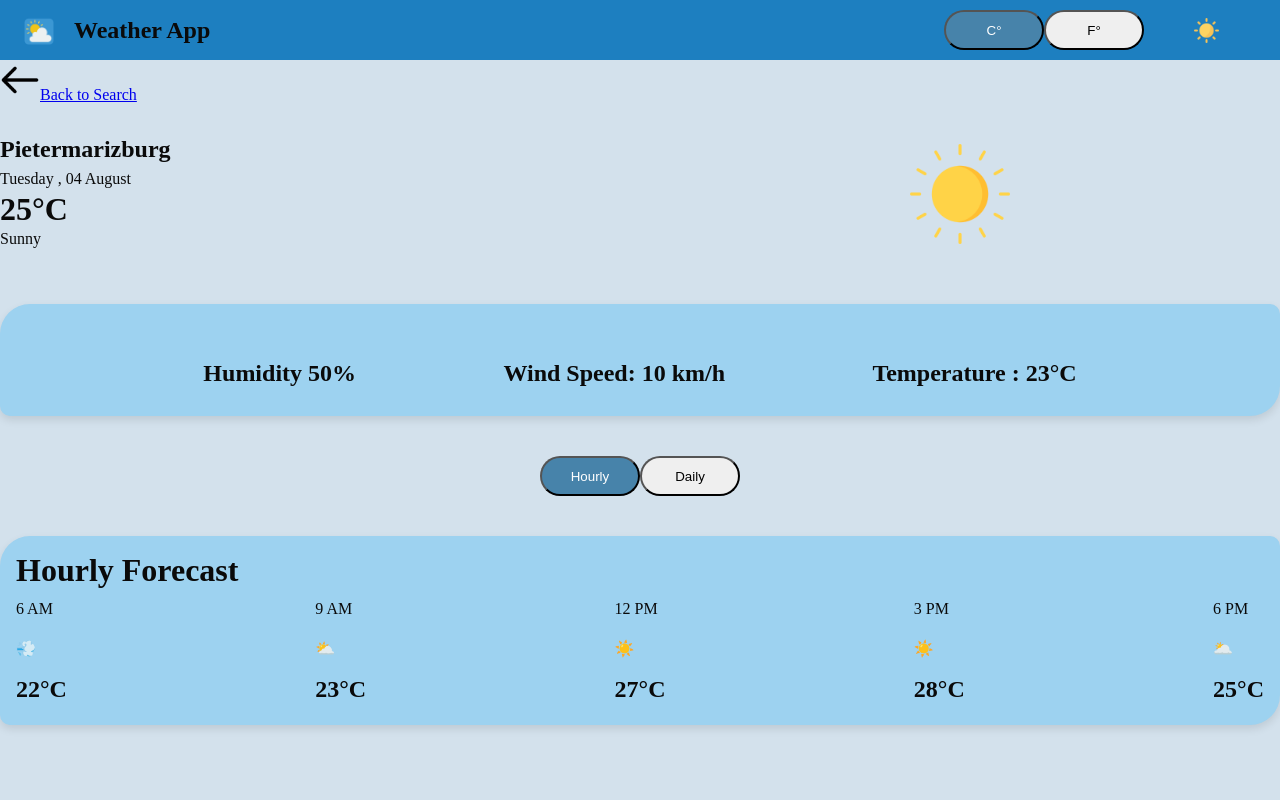
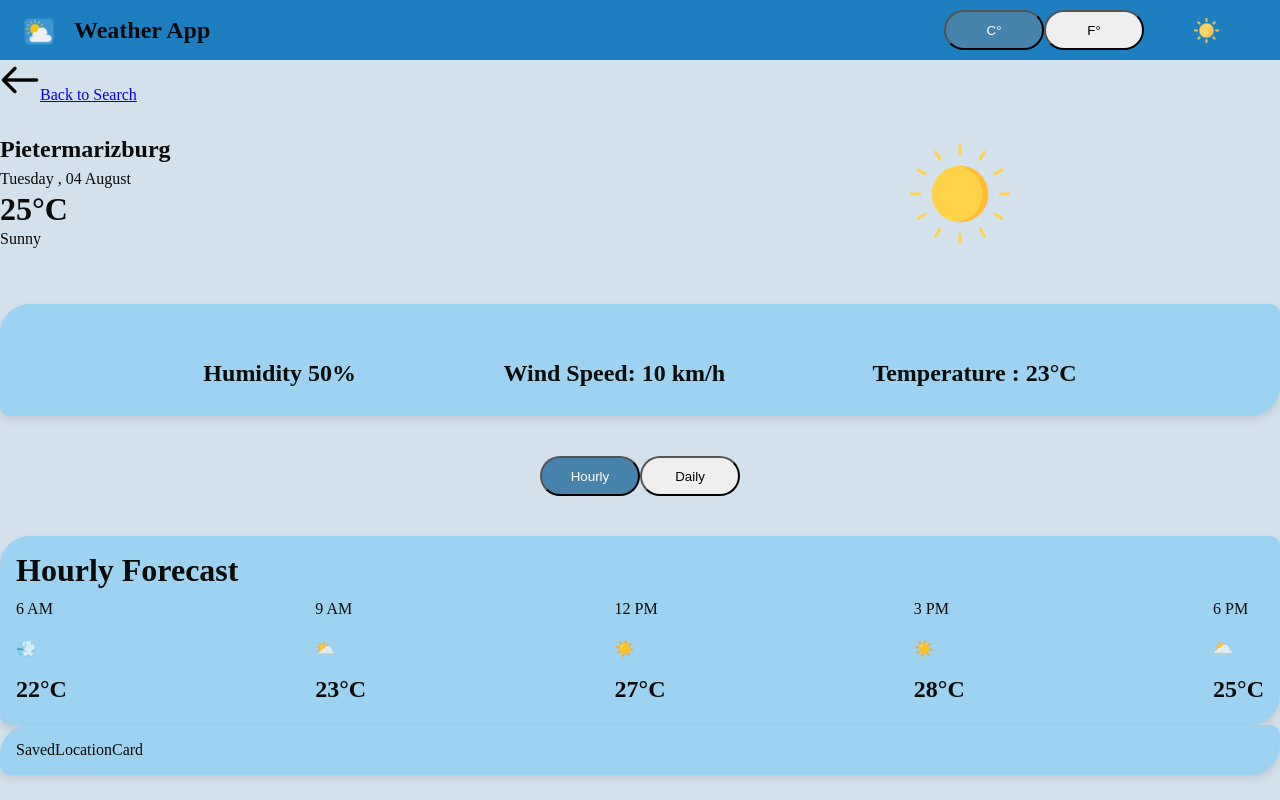
Before and after one commit to Neliswa084/react-weather-app, a React (Vite) app: page /weather in a window 1280 px wide. Built offline with nearby package versions, Linux system fonts and the light colour scheme.

Commit message:
Saved Location component created

```diff
--- /dev/null
+++ b/src/Components/SavedLocation/SavedLocationCard.tsx
@@ -0,0 +1,12 @@
+import React from 'react'
+import { Card } from '../Card/Card'
+
+export const SavedLocationCard = () => {
+  return (
+    <>
+    <Card>
+    <div>SavedLocationCard</div>
+    </Card>
+    </>
+  )
+}
--- a/src/pages/WeatherPage.tsx
+++ b/src/pages/WeatherPage.tsx
@@ -5,6 +5,7 @@ import { WeatherDetails } from '../Components/WeatherDetails/WeatherDetails'
 import { ForecastTab } from '../Components/WeatherForecast/ForecastTabs/ForecastTab'
 import { HourlyForecast } from '../Components/WeatherForecast/HourlyForecast/HourlyForecast'
 import { DailyForecast } from '../Components/WeatherForecast/DailyForecast/DailyForecast'
+import { SavedLocationCard } from '../Components/SavedLocation/SavedLocationCard'
 
 export const WeatherPage = () => {
 
@@ -17,6 +18,7 @@ export const WeatherPage = () => {
     <ForecastTab activeTab={activeTab} onTabChange={setActiveTab}/>
     {activeTab ==='hourly' && <HourlyForecast/>}
     {activeTab ==='daily' && <DailyForecast/>}
+    <SavedLocationCard />
     </>
   )
 }
```
Also changed, not shown: src/Components/SavedLocation/SavedLocation.module.css (added).
